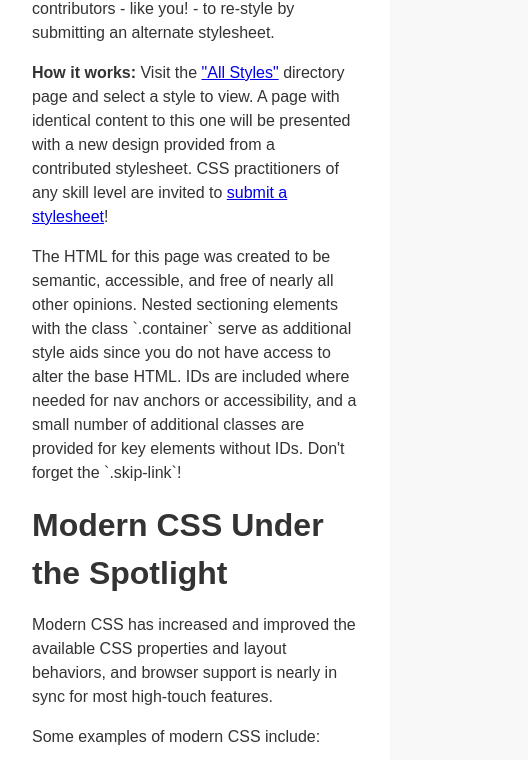
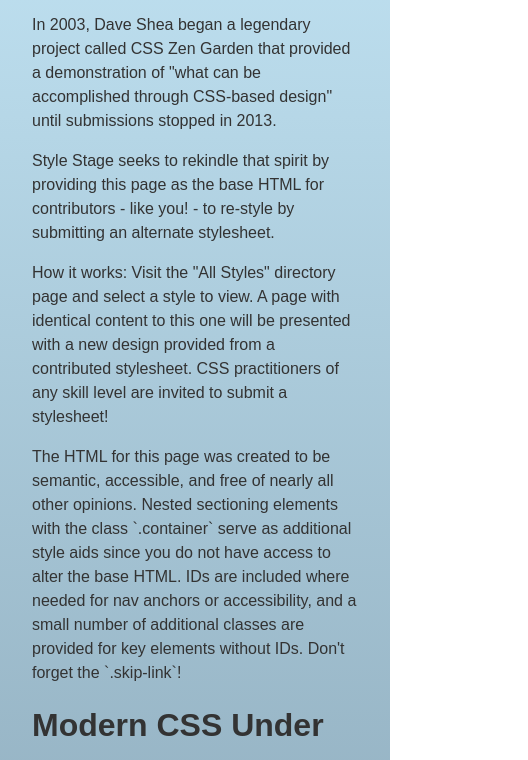
Before and after one commit to RVCC-IDMX/style-stage-Joshifyed, an Eleventy site: page src/index.html in a window 390 px wide. Shown: the part 668-1428 px from the top of the page, 528 px wide, since content can reach past the window. Built offline with nearby package versions, Linux system fonts and the light colour scheme; Eleventy itself is replaced by a stand-in of ours; files that its build step writes are made by us from their sources.

Commit message:
normalize reset

```diff
--- a/src/style.css/style.css
+++ b/src/style.css/style.css
@@ -1,11 +1,110 @@
-/* Reset */
+/* Box sizing rules */
 *,
 *::before,
 *::after {
   box-sizing: border-box;
+}
+
+/* Remove default margin and padding */
+html,
+body,
+div,
+span,
+h1,
+h2,
+h3,
+h4,
+h5,
+h6,
+p,
+blockquote,
+pre,
+a,
+abbr,
+acronym,
+address,
+big,
+cite,
+code,
+del,
+dfn,
+em,
+img,
+ins,
+kbd,
+q,
+s,
+samp,
+small,
+strike,
+strong,
+sub,
+sup,
+tt,
+var,
+b,
+u,
+i,
+center,
+dl,
+dt,
+dd,
+ol,
+ul,
+li,
+fieldset,
+form,
+label,
+legend,
+table,
+caption,
+tbody,
+tfoot,
+thead,
+tr,
+th,
+td {
   margin: 0;
   padding: 0;
+  border: 0;
+  font-weight: inherit;
+  font-style: inherit;
+  font-size: 100%;
+  font-family: inherit;
+  vertical-align: baseline;
 }
+
+/* Remove list styles */
+ol,
+ul {
+  list-style: none;
+}
+
+/* Reset links */
+a {
+  color: inherit;
+  text-decoration: none;
+}
+
+/* Set default display for some elements */
+blockquote,
+q {
+  quotes: none;
+}
+
+blockquote:before,
+blockquote:after,
+q:before,
+q:after {
+  content: "";
+  content: none;
+}
+
+table {
+  border-collapse: collapse;
+  border-spacing: 0;
+}
+
 
 html {
   font-family: Arial, sans-serif;
@@ -15,7 +114,7 @@
 }
 
 body {
-  background-color: #f8f8f8;
+    background-image: linear-gradient(to bottom, #bfe1f1, #2c3e50);
 }
 
 /* Grid */
@@ -23,6 +122,9 @@
   max-width: 960px;
   margin: 0 auto;
   padding: 0 1rem;
+}
+main {
+    background-image: linear-gradient(to bottom, #bfe1f1, #2c3e50);
 }
 
 /* Header */
@@ -128,3 +230,15 @@
   margin-bottom: 1rem;
   margin-left: 2rem;
 }
+@media (max-width: 767px) {
+    nav ul {
+      flex-direction: column;
+      justify-content: center;
+      align-items: center;
+    }
+
+    nav li + li {
+      margin-top: 1rem;
+      margin-left: 0;
+    }
+  }
```
